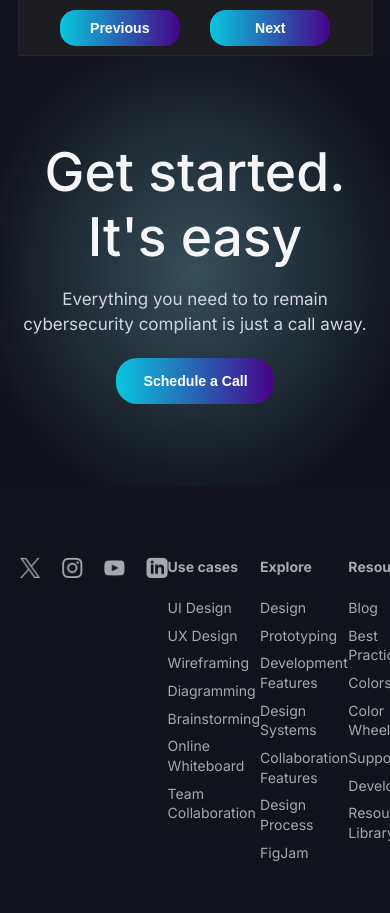
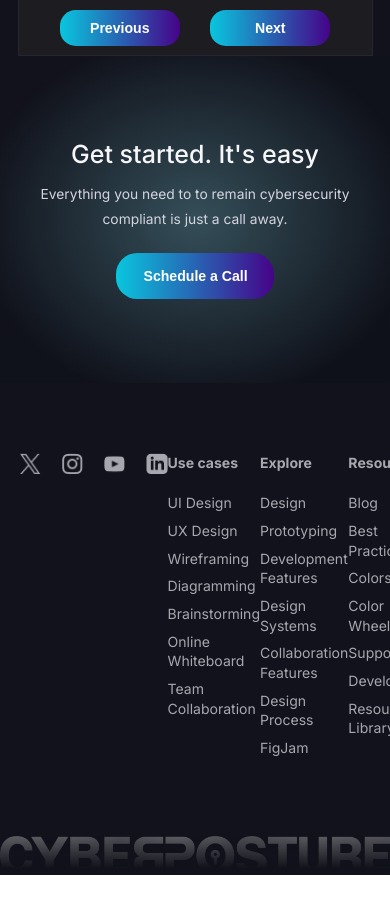
Before and after one commit to estheroluwabuyi/cyberposture--v2, a React (Vite) app: page / in a window 390 px wide. Shown: the part 5760-6673 px from the top of the page. After the commit the page ends 6635 px from the top, so only its background shows below. Built offline with nearby package versions, Linux system fonts and the light colour scheme.

Commit message:
Refactor CTA component for media query (<767px)

```diff
--- a/src/index.css
+++ b/src/index.css
@@ -605,7 +605,7 @@ img {
 .cta-title {
   font-weight: 500;
   font-size: 53.36px;
-  list-style: 56.21px;
+  line-height: 56px;
   color: #f6f6f9;
   padding-bottom: 17.57px;
 }
@@ -682,7 +682,6 @@ img {
 }
 
 /* KEYFRAMES */
-
 .slide-down {
   animation: slidedown 500ms linear forwards;
 }
@@ -868,7 +867,6 @@ img {
   }
 
   /* ABOUT US */
-
   .about-container {
     display: grid;
     grid-template-columns: repeat(1, 4fr);
@@ -971,4 +969,17 @@ img {
   .review-card-mobile-text {
     text-align: center;
   }
+
+  /* CTA */
+  .cta-title {
+    font-weight: 500;
+    font-size: 2.5rem;
+    line-height: 3rem;
+    padding-bottom: 1.3rem;
+  }
+
+  .cta-texts {
+    font-size: var(--font-size-base);
+    line-height: 2.5rem;
+  }
 }
```
